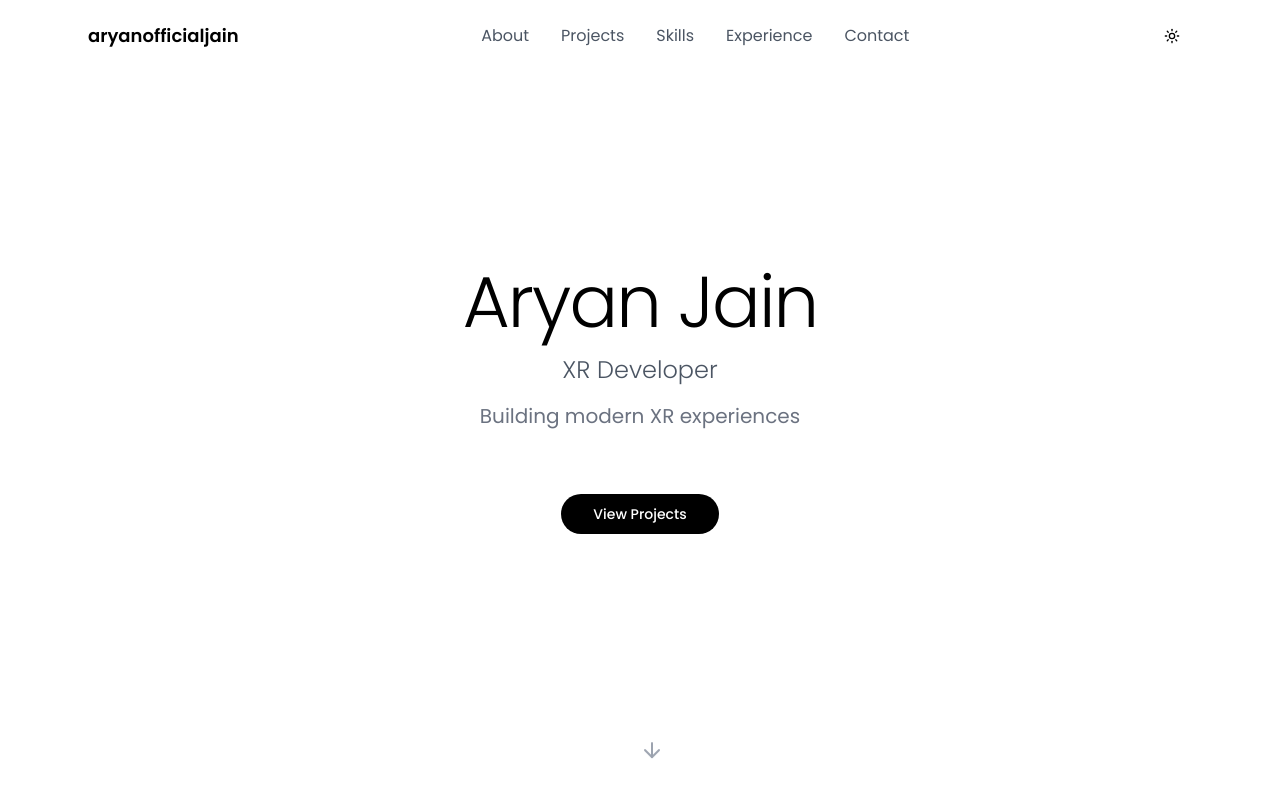
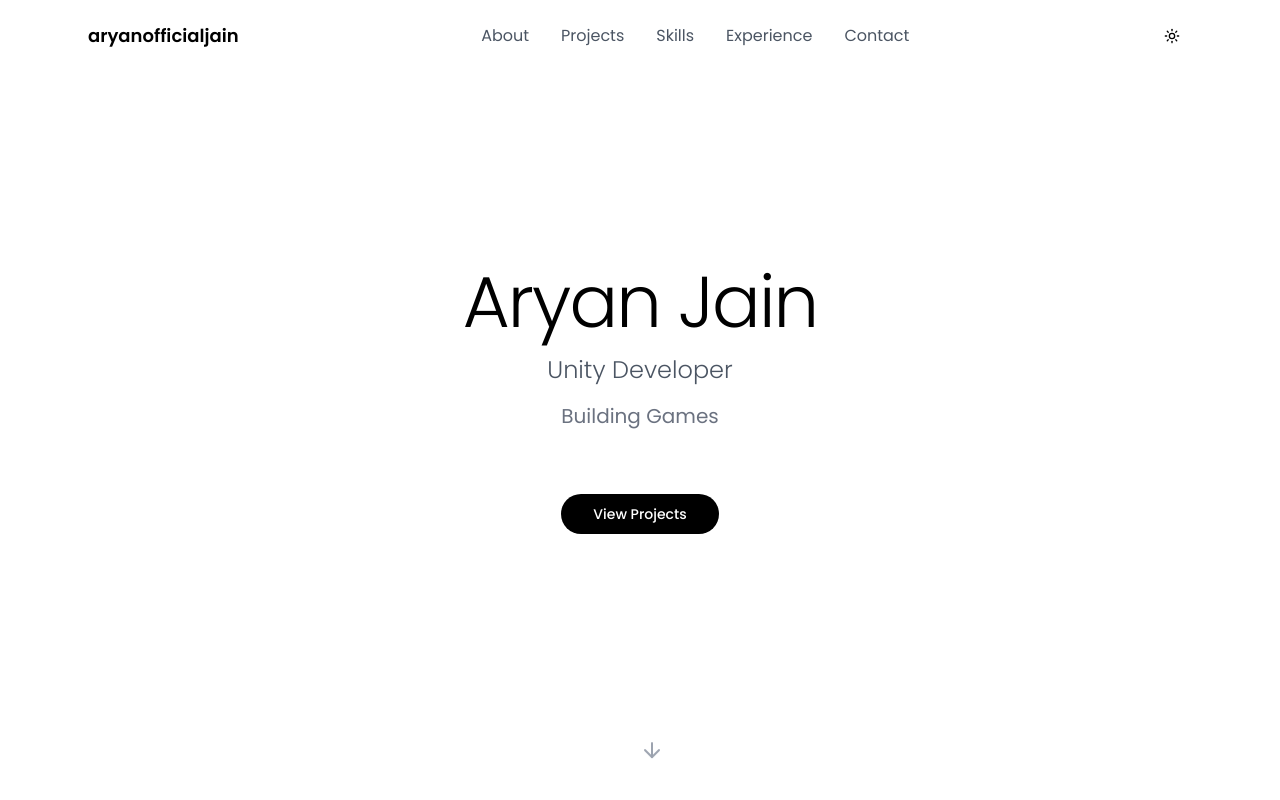
Before and after one commit to aryanofficialjain/portfolio, a Next.js app: page / in a window 1280 px wide. Shown: the top 800 px of the page. Built offline with nearby package versions, Linux system fonts and the light colour scheme.

Commit message:
Update hero-section.tsx

```diff
--- a/components/hero-section.tsx
+++ b/components/hero-section.tsx
@@ -16,9 +16,9 @@ export function HeroSection() {
       <div className="max-w-4xl mx-auto text-center space-y-8">
         <div className="space-y-4 animate-fade-in">
           <h1 className="text-5xl md:text-7xl font-light tracking-tight">Aryan Jain</h1>
-          <h2 className="text-xl md:text-2xl text-gray-600 dark:text-gray-300 font-light">XR Developer</h2>
+          <h2 className="text-xl md:text-2xl text-gray-600 dark:text-gray-300 font-light">Unity Developer</h2>
           <p className="text-lg md:text-xl text-gray-500 dark:text-gray-400 max-w-2xl mx-auto leading-relaxed">
-            Building modern XR experiences
+            Building Games
           </p>
         </div>
 
```
